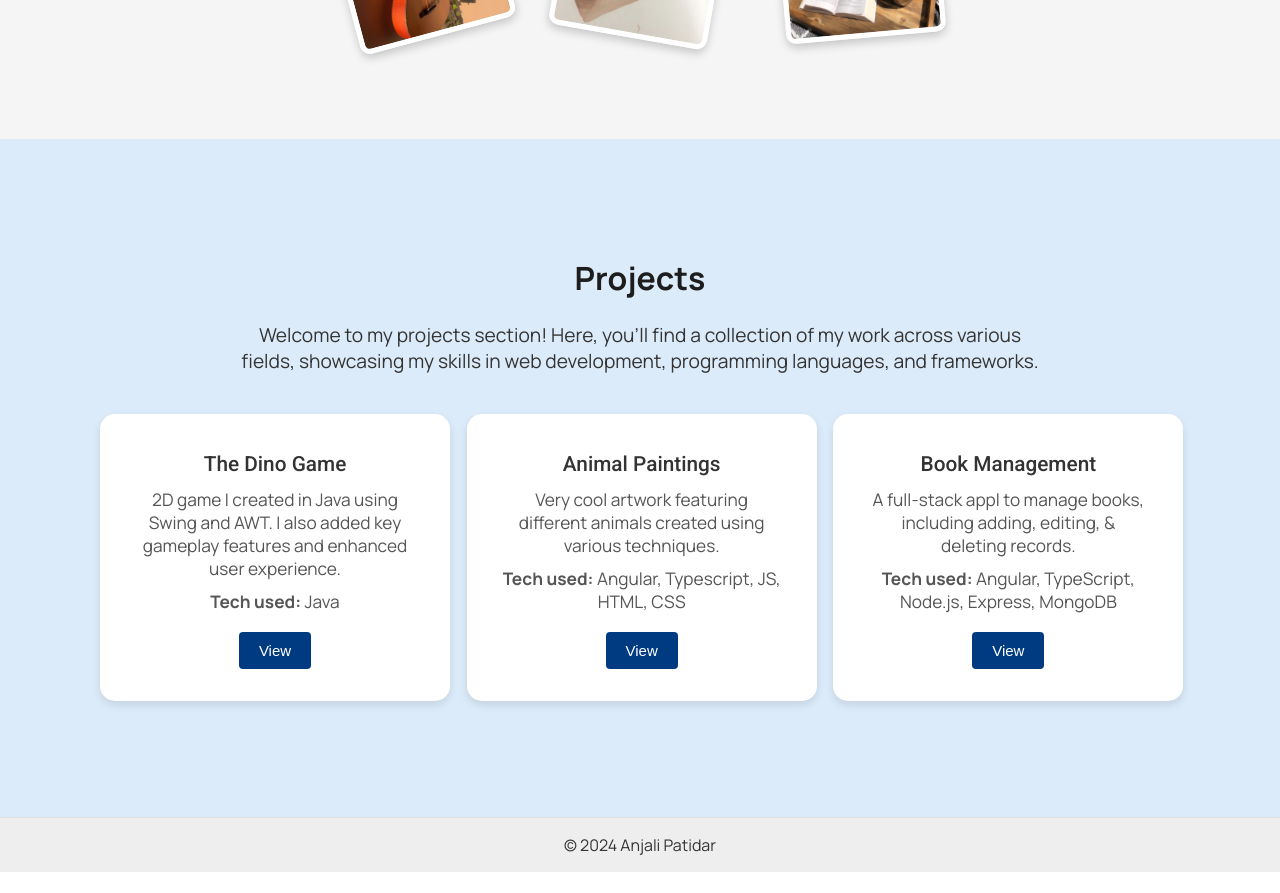
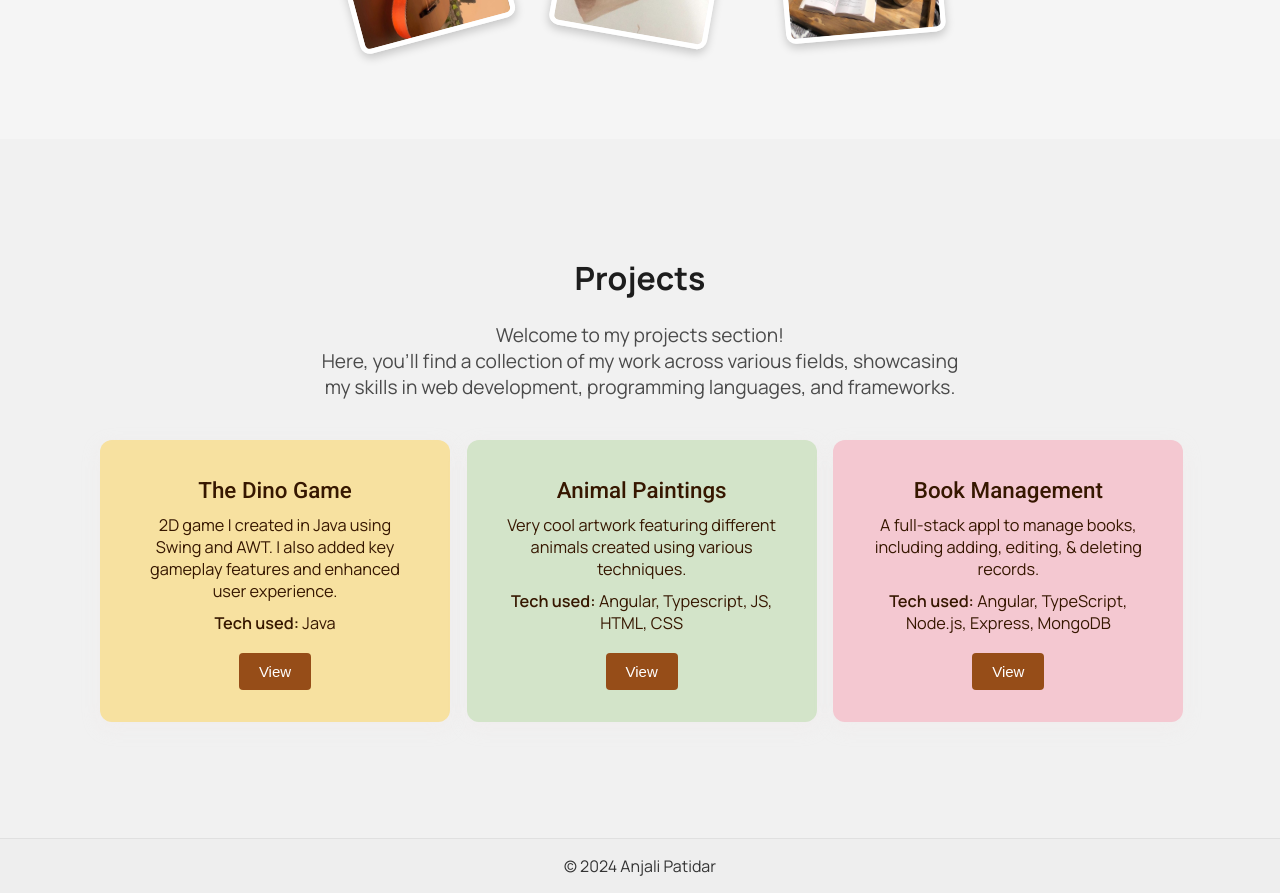
Before and after one commit to PatidarAnjali/anjalip-portfolio, an Angular app in the folder frontend/: page / in a window 1280 px wide. Shown: the part 1100-1993 px from the top of the page. Before the commit the page ends 1972 px from the top, so only its background shows below. Built offline with nearby package versions, Linux system fonts and the light colour scheme.

Commit message:
more changes

```diff
--- a/frontend/src/app/home/home.component.css
+++ b/frontend/src/app/home/home.component.css
@@ -30,7 +30,7 @@ p {
 }
 
 .intro button:hover {
-  background-color: #75001c;
+  background-color: #42c353;
   transform: scale(1.05);
 }
 
@@ -55,6 +55,7 @@ p {
 
 .hobby-item {
   position: relative;
+  transition: transform 0.3s ease, box-shadow 0.3s ease;
 }
 
 .hobby-item img {
@@ -63,6 +64,30 @@ p {
   border-radius: 10px;
   border: 5px solid #fff;
   box-shadow: 0 4px 10px rgba(0, 0, 0, 0.2);
+  transition: transform 0.3s ease, box-shadow 0.3s ease;
+}
+
+/* Rotate images on hover */
+.hobby-item:hover {
+  transform: rotate(var(--rotation));
+  box-shadow: 0 8px 20px rgba(0, 0, 0, 0.25);
+}
+
+/* Set different rotation directions for images */
+.hobby-item:nth-child(odd):hover {
+  --rotation: 5deg;
+}
+
+.hobby-item:nth-child(even):hover {
+  --rotation: -5deg;
+}
+
+.hobby-item:nth-child(3n):hover {
+  --rotation: 8deg;
+}
+
+.hobby-item:nth-child(4n):hover {
+  --rotation: -8deg;
 }
 
 .hover-description {
@@ -88,6 +113,7 @@ p {
   opacity: 1;
 }
 
+
 /* Specific rotations for each image */
 .guitar {
   transform: rotate(-15deg);
@@ -105,8 +131,8 @@ p {
 .projects-section {
   text-align: center;
   padding: 12vh 10vh;
-  background-color: #dcebf9;
-  color: #333;
+  background-color: #f1f1f1; /* Soft beige background */
+  color: #4a4a4a; /* Dark grayish-brown text for contrast */
 }
 
 .projects-container {
@@ -121,22 +147,41 @@ p {
 }
 
 .project-card {
-  background-color: #fff;
-  border-radius: 15px;
-  box-shadow: 0 4px 8px rgba(0, 0, 0, 0.1);
+  background-color: #fff8eb; /* Soft, warm beige for the cards */
+  border-radius: 12px;
+  box-shadow: 0 6px 18px rgba(238, 230, 230, 0.262); /* Soft shadow for depth */
   width: 350px;
   padding: 20px;
   display: flex;
   flex-direction: column;
   justify-content: space-between;
-  transition: transform 0.3s ease, box-shadow 0.3s ease; /* Smooth transition */
-  margin-top: 20px; /* Added some space before the boxes */
+  transition: transform 0.3s ease, box-shadow 0.3s ease;
+  margin-top: 20px;
 }
 
+/* Add rotation to project cards on hover */
 .project-card:hover {
-  transform: translateY(-10px);
-  box-shadow: 0 8px 20px rgba(0, 0, 0, 0.2);
+  transform: translateY(-10px) rotate(var(--rotation));
+  box-shadow: 0 8px 25px rgba(119, 119, 119, 0.1); /* Slightly deeper hover shadow */
 }
+
+/* Set different rotation directions for cards */
+.project-card:nth-child(odd):hover {
+  --rotation: 5deg;
+}
+
+.project-card:nth-child(even):hover {
+  --rotation: -5deg;
+}
+
+.project-card:nth-child(3n):hover {
+  --rotation: 8deg;
+}
+
+.project-card:nth-child(4n):hover {
+  --rotation: -8deg;
+}
+
 
 .project-card mat-card-header {
   display: flex;
@@ -145,22 +190,40 @@ p {
   text-align: center;
 }
 
+/* Color variations for project cards */
+.project-card:nth-child(odd) {
+  background-color: #f7e1a0; /* Soft pastel yellow */
+}
+
+.project-card:nth-child(even) {
+  background-color: #d3e4c9; /* Soft pastel green */
+}
+
+.project-card:nth-child(3n) {
+  background-color: #f4c8d1; /* Soft pastel pink */
+}
+
+.project-card:nth-child(4n) {
+  background-color: #d1e8f4; /* Soft pastel blue */
+}
+
 .project-card mat-card-title {
-  font-size: 1.3em;
+  font-size: 1.4em;
   padding-bottom: 10px;
-  color: #333;
-  font-weight: 550;
+  color: #361700; /* Warm brown for the title */
+  font-weight: 540;
   text-align: center;
   margin: 0;
 }
 
 .project-card mat-card-content {
-  color: #555;
-  font-size: 0.9em;
+  color: #361700; /* Rich brown for content text */
+  font-size: 0.85em;
 }
 
 .project-card mat-card-content p span {
-  font-weight: 700;
+  font-weight: 600;
+  color: #361700; /* Darker brown for highlighted text */
 }
 
 .project-card mat-card-actions {
@@ -172,7 +235,7 @@ button {
   padding: 10px 20px;
   font-size: 15px;
   color: white;
-  background-color: #003b82;
+  background-color: #964d18; /* Deep brown for the button */
   border: none;
   border-radius: 4px;
   cursor: pointer;
@@ -183,13 +246,14 @@ button {
 }
 
 button:hover {
-  background-color: #002061;
+  background-color: #663718; /* Darker brown on hover */
   transform: scale(1.05);
 }
 
 button:active {
   transform: scale(0.95);
 }
+
 
 /* Responsive Styles */
 @media (max-width: 768px) {
--- a/frontend/src/app/home/home.component.html
+++ b/frontend/src/app/home/home.component.html
@@ -2,7 +2,7 @@
 
 <div class="intro">
     <h1>Hi, I am Anjali!</h1>
-    <p style="color: #555555; font-weight: bold;">Your Favourite Future Software Engineer</p><br>
+    <p style="color: #3abc4c; font-weight: bold;">Your favourite future Software Engineer</p><br>
     <p>
         Feel free to explore my portfolio to see some of my projects<br>
         I've been working on. Connect with me if you'd like to collaborate<br>
@@ -54,7 +54,9 @@
 <div id="projects" class="projects-section">
   <h1>Projects</h1>
   <p>
-    Welcome to my projects section! Here, you'll find a collection of my work across various fields, showcasing my skills in web development, programming languages, and frameworks.
+    Welcome to my projects section!<br>
+    Here, you'll find a collection of my work across various fields, showcasing<br>
+    my skills in web development, programming languages, and frameworks.
   </p>
 
   <!-- Projects container -->
```
